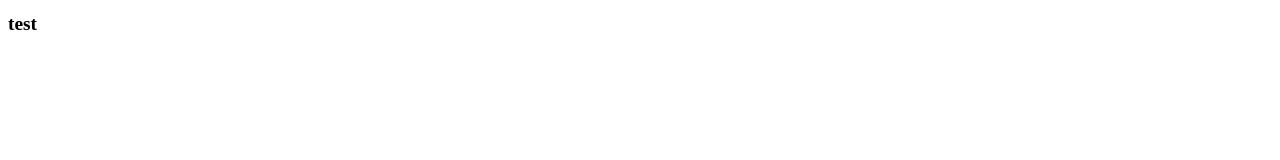
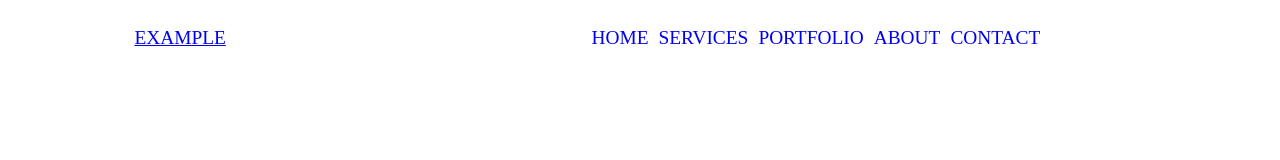
Before and after one commit to Erykov9/kodilla-project, a website: page index.html in a window 1280 px wide. Drawn offline with Linux system fonts and the light colour scheme; files that its build step writes are made by us from their sources; a web font is replaced by a local one.

Commit message:
add navbar and splash

```diff
--- a/index.html
+++ b/index.html
@@ -4,11 +4,27 @@
     <meta charset="UTF-8">
     <meta http-equiv="X-UA-Compatible" content="IE=edge">
     <meta name="viewport" content="width=device-width, initial-scale=1.0">
+    <link rel="preconnect" href="https://fonts.googleapis.com">
+    <link rel="preconnect" href="https://fonts.gstatic.com" crossorigin>
+    <link href="https://fonts.googleapis.com/css2?family=Inter:wght@300;600&family=Smooch&display=swap" rel="stylesheet">
     <link rel="stylesheet" href="vendor/bootstrap-grid.css">
-    <link rel="stylesheet" href="css/style.css">
+    <link rel="stylesheet" href="sass/style.css">
     <title>Kodilla project</title>
 </head>
 <body>
-    <h1 class="test">test</h1>
+    <div class="splash">
+        <nav class="navbar">
+            <a class="navbar-brand col-2" href="#">EXAMPLE</a>
+            <div class="navbar-list col-9">
+                <ul class="navbar-categories">
+                    <li><a href="#" class="active">HOME</a></li>
+                    <li><a href="#">SERVICES</a></li>
+                    <li><a href="#">PORTFOLIO</a></li>
+                    <li><a href="#">ABOUT</a></li>
+                    <li><a href="#">CONTACT</a></li>
+                </ul>
+            </div>
+        </nav>
+    </div>
 </body>
 </html>
```
